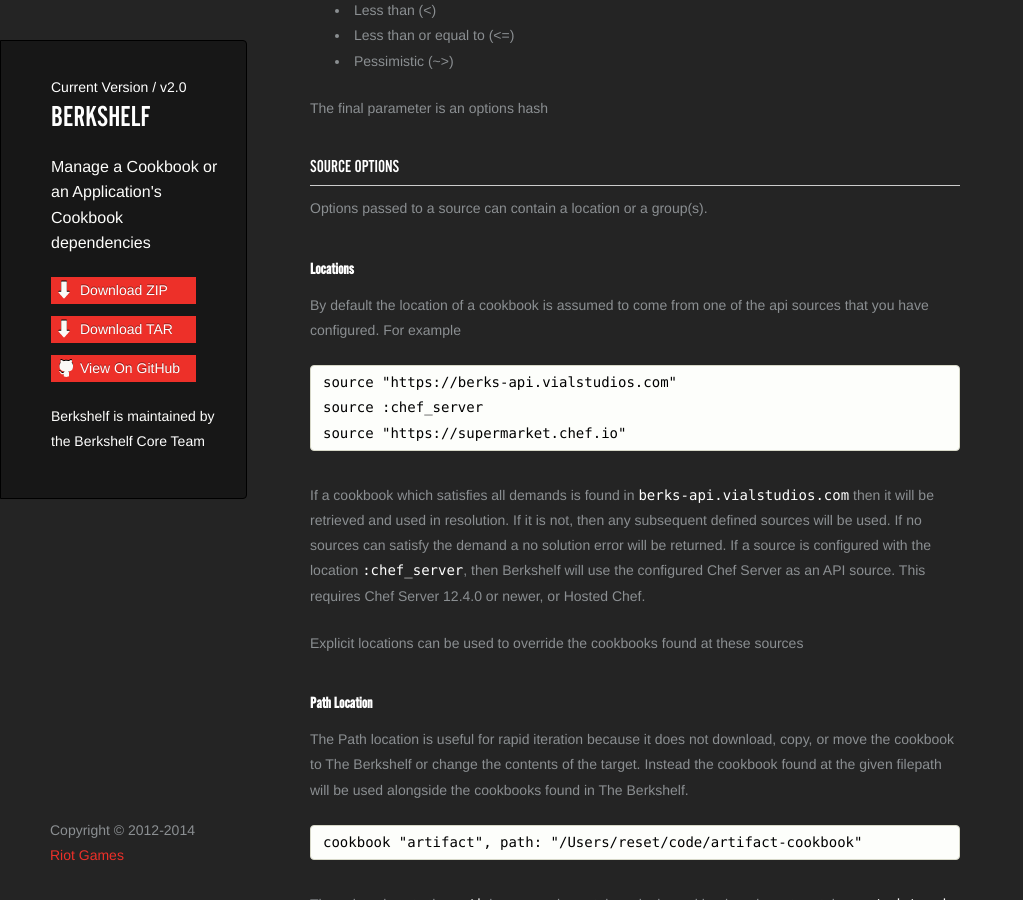
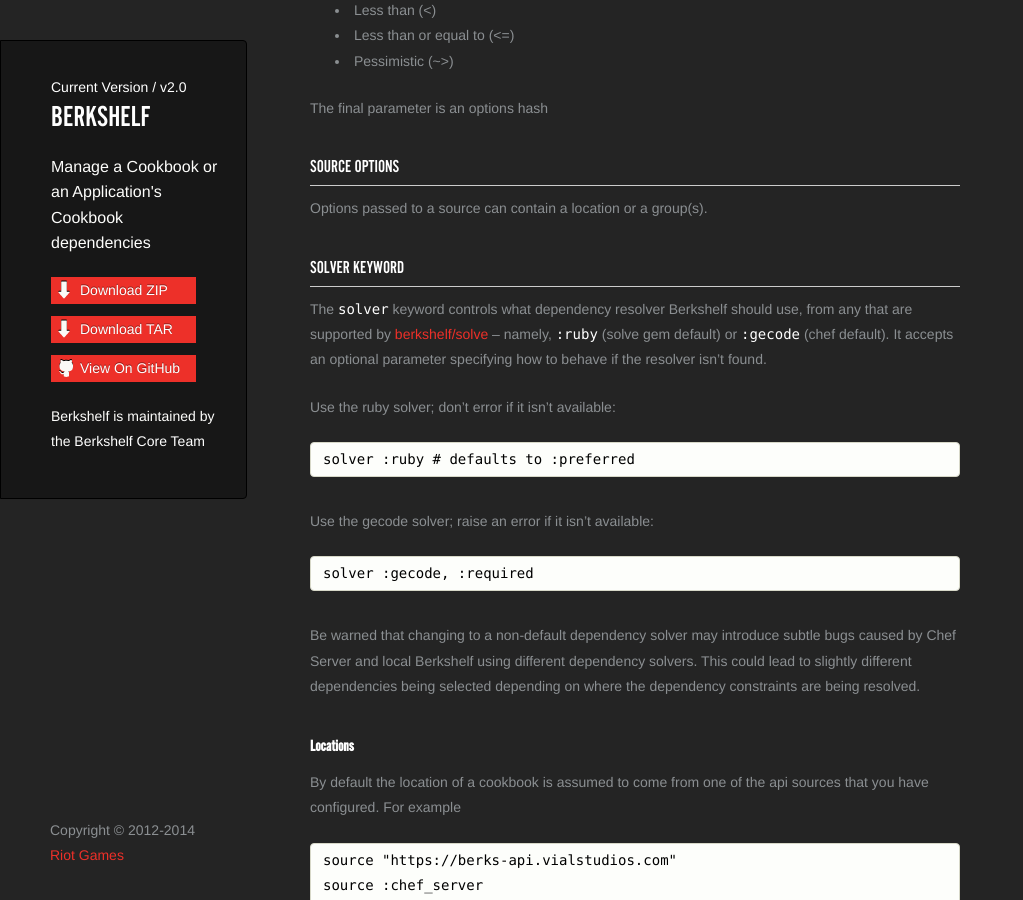
Before and after one commit to berkshelf/berkshelf, a Jekyll site: the page built from index.html, in a window 1280 px wide and 900 px high, scrolled down 6928 px. Shown: the whole window, without its empty margins (0-1023 px from the left). Built offline with Jekyll 4.4.1, drawn with Linux system fonts in a browser that asks for light colours.

Commit message:
Document the solver keyword
Add a section under `Berksfile` to document the solver keyword, and associated options.

This functionality was introduced in #1482, but wasn't mentioned in the gh-pages docs.

```diff
--- a/_includes/index.md
+++ b/_includes/index.md
@@ -225,6 +225,26 @@ The final parameter is an options hash
 
 Options passed to a source can contain a location or a group(s).
 
+### Solver keyword
+
+The `solver` keyword controls what dependency resolver Berkshelf should use,
+from any that are supported by [berkshelf/solve](https://github.com/berkshelf/solve#selecting-a-resolver)
+ -- namely, `:ruby` (solve gem default) or `:gecode` (chef default). It accepts
+ an optional parameter specifying how to behave if the resolver isn't found.
+
+Use the ruby solver; don't error if it isn't available:
+
+    solver :ruby # defaults to :preferred
+
+Use the gecode solver; raise an error if it isn't available:
+
+    solver :gecode, :required
+
+Be warned that changing to a non-default dependency solver may introduce subtle
+bugs caused by Chef Server and local Berkshelf using different dependency
+solvers. This could lead to slightly different dependencies being selected
+depending on where the dependency constraints are being resolved.
+
 #### Locations
 
 By default the location of a cookbook is assumed to come from one of the api sources that you have configured. For example
```
